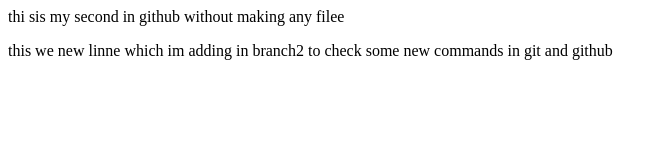
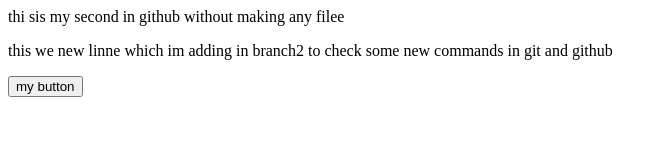
Before and after one commit to Anjuuyadav/localrepo, a plain HTML site: page index.html in a window 1280 px wide. Shown: the whole page, without its empty margins (0-668 px from the left). Drawn offline with Linux system fonts and the light colour scheme.

Commit message:
add my button

```diff
--- a/index.html
+++ b/index.html
@@ -1,2 +1,3 @@
 <p>thi sis my second in github without making any filee</p>
 <p>this we new linne which im adding in branch2 to check some new commands in git and github</p>
+<button>my button</button>
```
